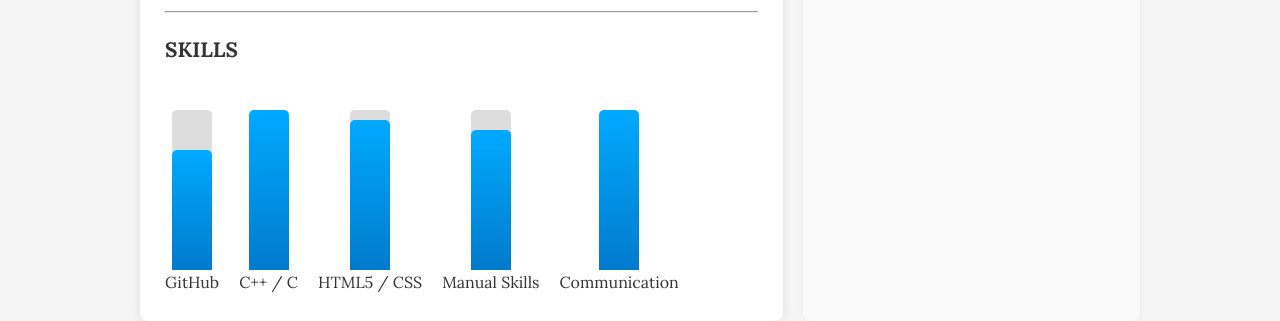
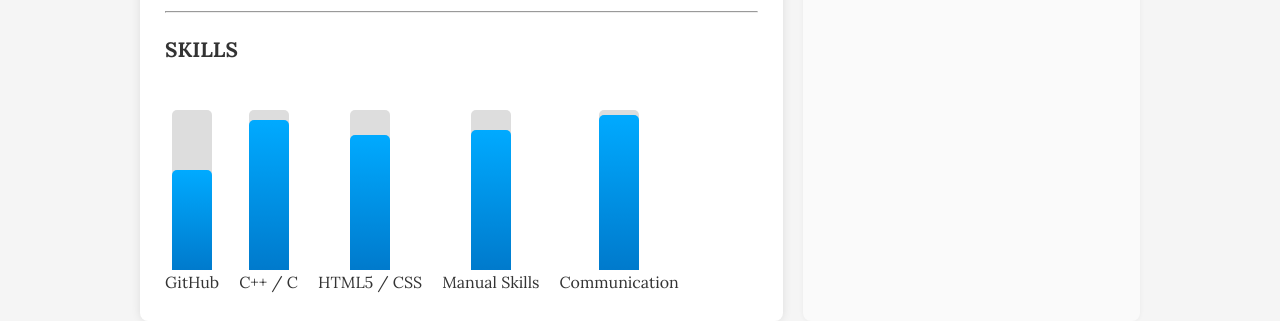
Before and after one commit to Albe-1/GibellatoDigitalProfile.github.io, a Jekyll site: the page built from index.md, in a window 1280 px wide. Shown: the part 1329-1650 px from the top of the page. Built offline with Jekyll 4.4.1, drawn with Linux system fonts in a browser that asks for light colours.

Commit message:
Update index.md

```diff
--- a/index.md
+++ b/index.md
@@ -34,21 +34,21 @@ I completed my PCTO at Kernel Computer, a small company located in San Giuseppe
 <div style="display:flex; align-items:flex-end; height:200px; gap:20px; margin-top:30px;">
   <div style="text-align:center;">
     <div style="width:40px; height:160px; background:#ddd; margin:0 auto; position:relative; border-radius:5px;">
-      <div style="width:100%; height:120px; background: linear-gradient(to top, #007acc, #00aaff); position:absolute; bottom:0; border-radius:5px 5px 0 0;"></div>
+      <div style="width:100%; height:100px; background: linear-gradient(to top, #007acc, #00aaff); position:absolute; bottom:0; border-radius:5px 5px 0 0;"></div>
     </div>
     <span>GitHub</span>
   </div>
 
   <div style="text-align:center;">
     <div style="width:40px; height:160px; background:#ddd; margin:0 auto; position:relative; border-radius:5px;">
-      <div style="width:100%; height:160px; background: linear-gradient(to top, #007acc, #00aaff); position:absolute; bottom:0; border-radius:5px 5px 0 0;"></div>
+      <div style="width:100%; height:150px; background: linear-gradient(to top, #007acc, #00aaff); position:absolute; bottom:0; border-radius:5px 5px 0 0;"></div>
     </div>
     <span>C++ / C</span>
   </div>
 
   <div style="text-align:center;">
     <div style="width:40px; height:160px; background:#ddd; margin:0 auto; position:relative; border-radius:5px;">
-      <div style="width:100%; height:150px; background: linear-gradient(to top, #007acc, #00aaff); position:absolute; bottom:0; border-radius:5px 5px 0 0;"></div>
+      <div style="width:100%; height:135px; background: linear-gradient(to top, #007acc, #00aaff); position:absolute; bottom:0; border-radius:5px 5px 0 0;"></div>
     </div>
     <span>HTML5 / CSS</span>
   </div>
@@ -62,7 +62,7 @@ I completed my PCTO at Kernel Computer, a small company located in San Giuseppe
 
   <div style="text-align:center;">
     <div style="width:40px; height:160px; background:#ddd; margin:0 auto; position:relative; border-radius:5px;">
-      <div style="width:100%; height:160px; background: linear-gradient(to top, #007acc, #00aaff); position:absolute; bottom:0; border-radius:5px 5px 0 0;"></div>
+      <div style="width:100%; height:155px; background: linear-gradient(to top, #007acc, #00aaff); position:absolute; bottom:0; border-radius:5px 5px 0 0;"></div>
     </div>
     <span>Communication</span>
   </div>
```
